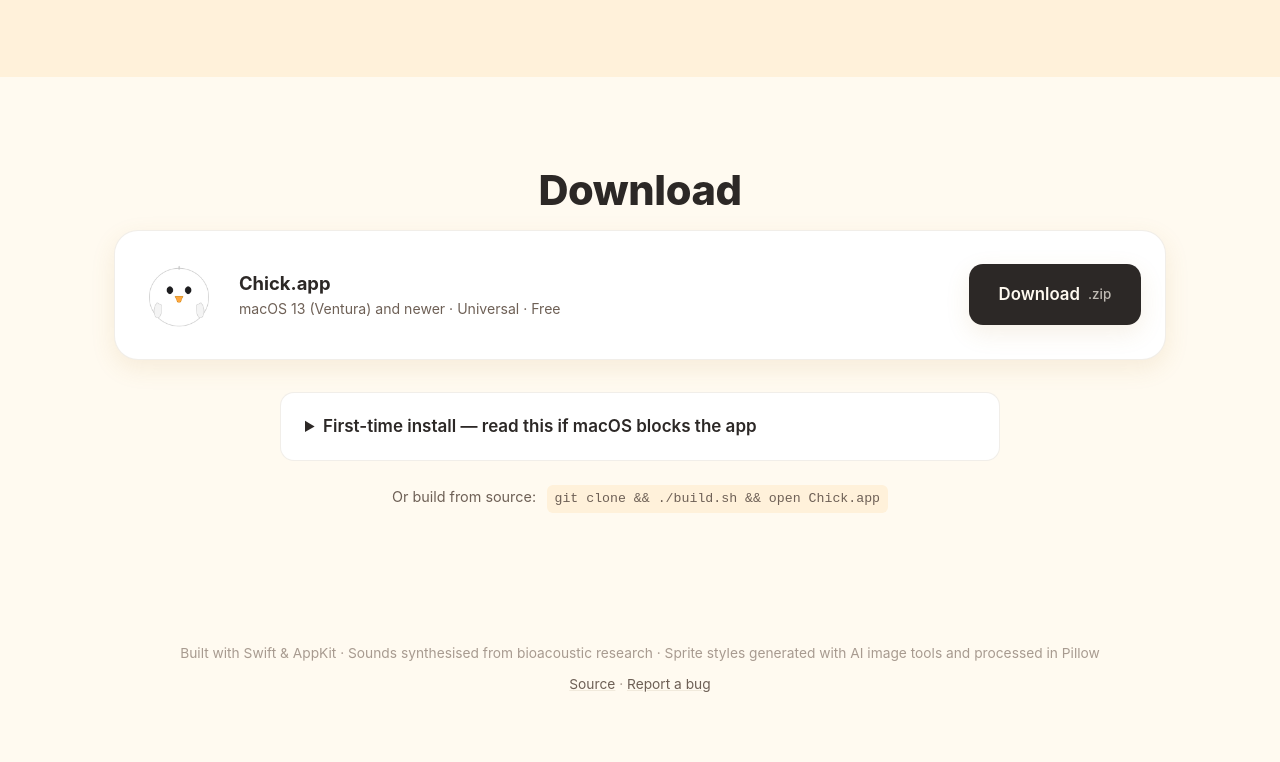
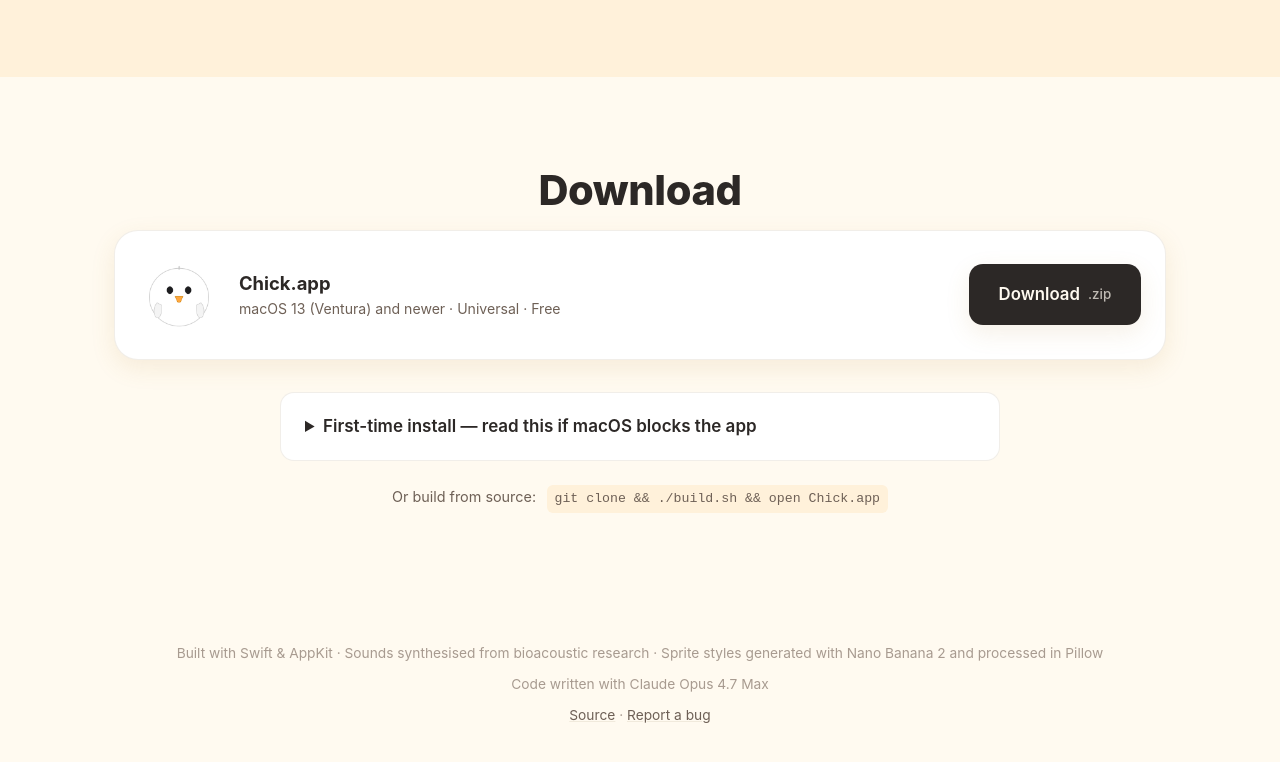
Before and after one commit to sagistiki/chick, a plain HTML site: page docs/index.html in a window 1280 px wide. Shown: the part 2015-2777 px from the top of the page. Drawn offline with Linux system fonts and the light colour scheme.

Commit message:
credit Nano Banana 2 (sprites) and Claude Opus 4.7 Max (code)

```diff
--- a/docs/index.html
+++ b/docs/index.html
@@ -150,7 +150,10 @@
 
 <!-- ════════════════════ FOOTER ════════════════════ -->
 <footer class="site-footer">
-  <p>Built with Swift &amp; AppKit · Sounds synthesised from bioacoustic research · Sprite styles generated with AI image tools and processed in Pillow</p>
+  <p>Built with Swift &amp; AppKit · Sounds synthesised from bioacoustic research · Sprite styles generated with Nano Banana 2 and processed in Pillow</p>
+  <p class="footer-credits">
+    Code written with Claude Opus 4.7 Max
+  </p>
   <p class="footer-credits">
     <a href="https://github.com/sagistiki/chick">Source</a> ·
     <a href="https://github.com/sagistiki/chick/issues">Report a bug</a>
```
Also changed, not shown: 1 other file.
